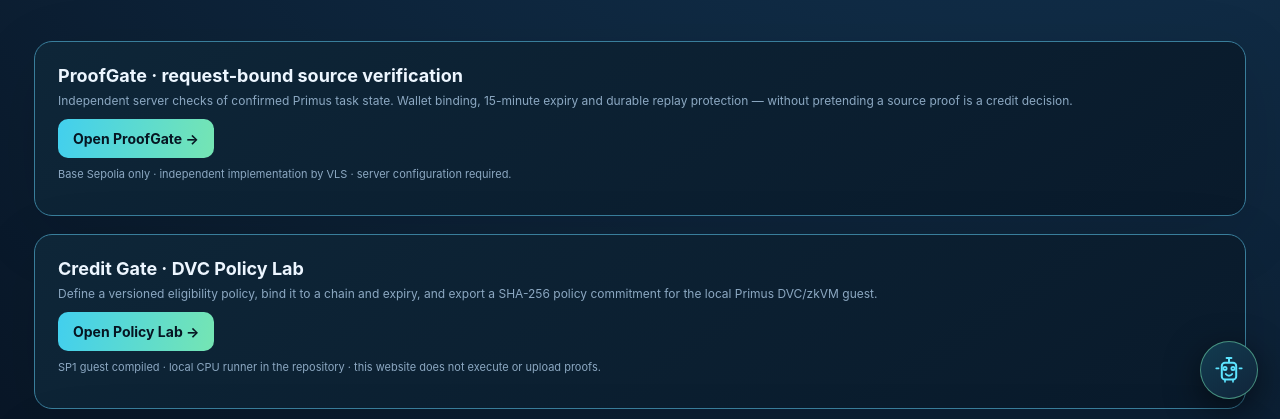
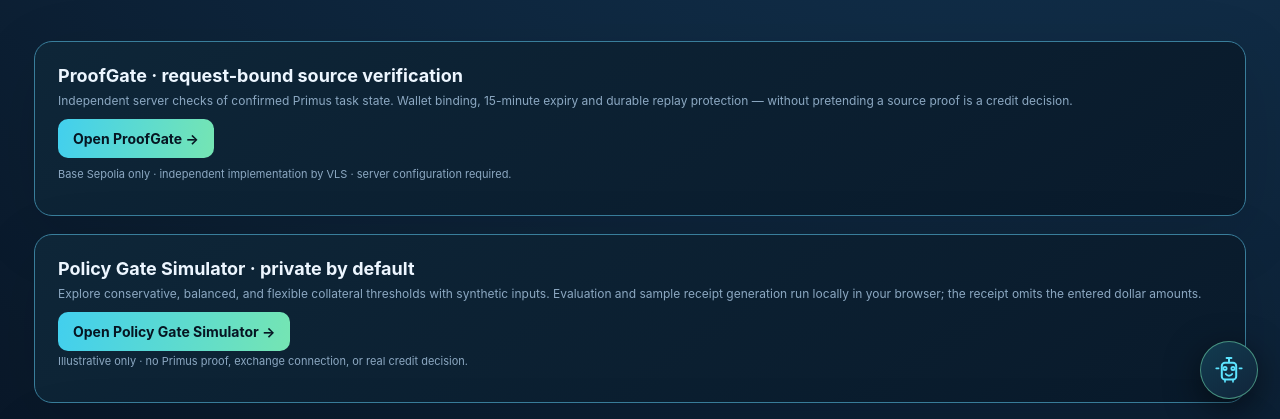
Before and after one commit to vlsss12/primus-confidential-credit-rail, a website: page index.html in a window 1280 px wide. Shown: the part 381-800 px from the top of the page. Drawn offline with Linux system fonts and the light colour scheme; no server answers.

Commit message:
feat: surface policy gate simulator on homepage
Add a direct, clearly labeled entry to the local Policy Gate Simulator.

```diff
--- a/index.html
+++ b/index.html
@@ -25,6 +25,7 @@
     <section class="hero"><div><div class="eyebrow">Confidential institutional finance</div><h1>Prove trust. Keep privacy.</h1><p>Turn private Web2 and onchain data into verifiable credit policies. Institutions prove eligibility, while protocols receive only the claims they need.</p><div class="cta"><button class="btn primary" onclick="verify()">Run verification</button><button class="btn" onclick="document.getElementById('flow').scrollIntoView({behavior:'smooth'})">View architecture</button></div></div><aside class="hero-side"><div class="eyebrow">Demonstration session</div><div class="big">CR-0427</div><p>Illustrative institutional policy bundle · BNB Smart Chain</p><div class="proofline"><span class="dot"></span>Demo output · Primus approval required for live proof</div></aside></section>
     <section class="layout">
       <article class="card wide live"><h2>ProofGate · request-bound source verification</h2><p class="sub">Independent server checks of confirmed Primus task state. Wallet binding, 15-minute expiry and durable replay protection — without pretending a source proof is a credit decision.</p><a class="btn primary" href="/proofgate.html">Open ProofGate →</a><p class="fine" style="color:var(--muted);font-size:11px;margin-top:20px">Base Sepolia only · independent implementation by VLS · server configuration required.</p></article>
+      <article class="card wide live"><h2>Policy Gate Simulator · private by default</h2><p class="sub">Explore conservative, balanced, and flexible collateral thresholds with synthetic inputs. Evaluation and sample receipt generation run locally in your browser; the receipt omits the entered dollar amounts.</p><a class="btn primary" href="/credit-gate-demo.html">Open Policy Gate Simulator →</a><p class="fine" style="color:var(--muted);font-size:11px;margin-top:14px">Illustrative only · no Primus proof, exchange connection, or real credit decision.</p></article>
       <article class="card wide live"><h2>Credit Gate · DVC Policy Lab</h2><p class="sub">Define a versioned eligibility policy, bind it to a chain and expiry, and export a SHA-256 policy commitment for the local Primus DVC/zkVM guest.</p><a class="btn primary" href="/credit-gate.html">Open Policy Lab →</a><p class="fine" style="color:var(--muted);font-size:11px;margin-top:20px">SP1 guest compiled · local CPU runner in the repository · this website does not execute or upload proofs.</p></article>
       <article class="card wide live"><h2>DVC Proof Lab · Reproducible Test Kit</h2><p class="sub">Run eight synthetic conformance vectors in-browser, download the public vector set, and compare the same cases against the Rust policy core in CI.</p><a class="btn primary" href="/dvc-proof-lab.html#test-kit">Open DVC Test Kit →</a><p class="fine" style="color:var(--muted);font-size:11px;margin-top:14px">Synthetic conformance only · no Primus signature verification, DVC service execution, SP1 guest execution or live proof is claimed.</p></article>
       <article class="card wide"><h2>Illustrative credit posture</h2><p class="sub">Demo values only · these are not live account data, verified claims, or a credit decision.</p><div class="grid4"><div class="metric"><label>Example tier</label><b class="blue">A− / Demo</b></div><div class="metric"><label>Example collateral ratio</label><b class="good">184.6%</b></div><div class="metric"><label>Example 30D volume band</label><b>&gt; $1M</b></div><div class="metric"><label>Data source</label><b class="amber">Synthetic</b></div></div></article>
```
